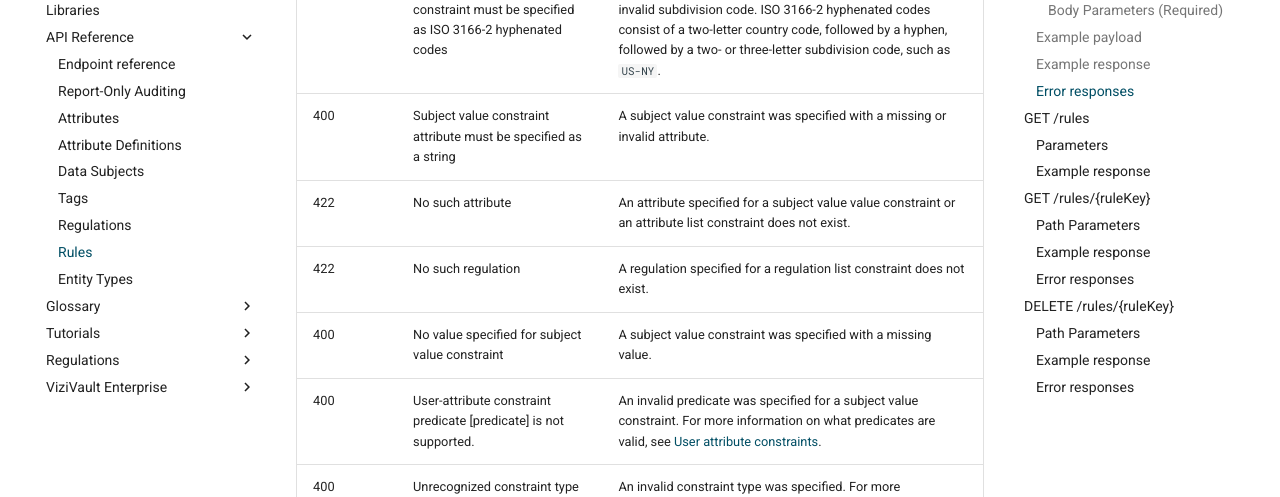
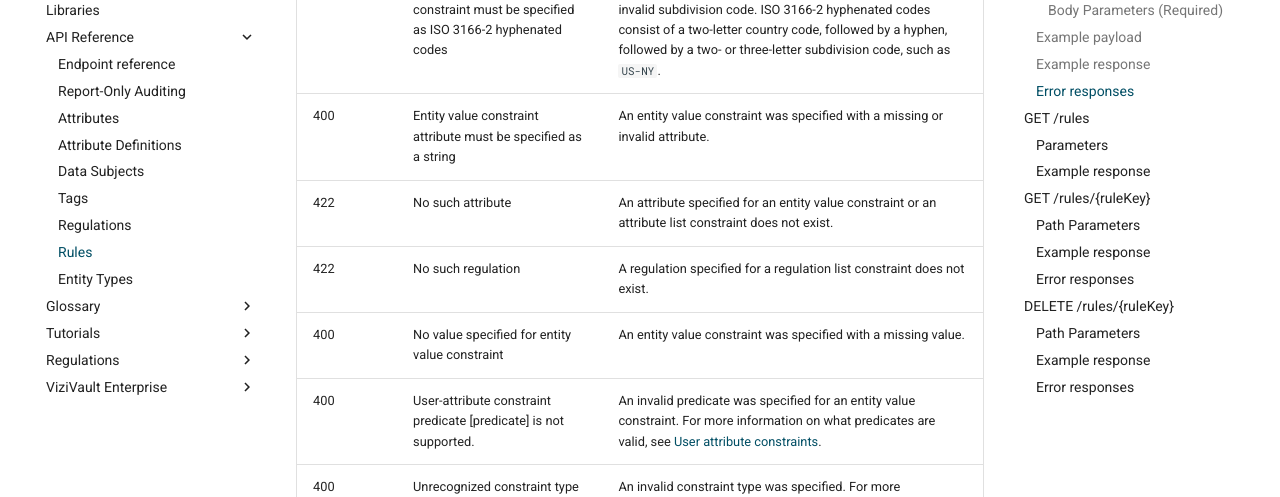
Before and after one commit to anontechnology/documentation, an MkDocs documentation site: the page built from docs/api/rules.md, in a window 1280 px wide and 900 px high, scrolled down 1902 px. Shown: the part 152-649 px from the top of the window. Built offline with MkDocs 1.6.1 and Material for MkDocs 9.7.7, drawn with Linux system fonts in a browser that asks for light colours.

```diff
--- a/docs/api/rules.md
+++ b/docs/api/rules.md
@@ -50,11 +50,11 @@
 |400        |Geolocation constraint \[country / subdivision\] list must be an array|A geolocation constraint was specified with a country list or subdivision list in an invalid format.|
 |400        |Countries for geolocation constraint must be specified as ISO 3166-1 two-letter codes|A geolocation constraint was specified that contains an invalid country code. ISO 3166-1 country codes consist of two letters, case-insensitive.|
 |400        |Subdivisions for geolocation constraint must be specified as ISO 3166-2 hyphenated codes|A geolocation constraint was specified that contains an invalid subdivision code. ISO 3166-2 hyphenated codes consist of a two-letter country code, followed by a hyphen, followed by a two- or three-letter subdivision code, such as `US-NY`.|
-|400        |Subject value constraint attribute must be specified as a string|A subject value constraint was specified with a missing or invalid attribute.|
-|422        |No such attribute|An attribute specified for a subject value value constraint or an attribute list constraint does not exist.|
+|400        |Entity value constraint attribute must be specified as a string|An entity value constraint was specified with a missing or invalid attribute.|
+|422        |No such attribute|An attribute specified for an entity value constraint or an attribute list constraint does not exist.|
 |422        |No such regulation|A regulation specified for a regulation list constraint does not exist.|
-|400        |No value specified for subject value constraint|A subject value constraint was specified with a missing value.|
-|400        |User-attribute constraint predicate \[predicate\] is not supported.|An invalid predicate was specified for a subject value constraint. For more information on what predicates are valid, see [User attribute constraints](/tutorials/rules#data-subject-value-constraints).|
+|400        |No value specified for entity value constraint|An entity value constraint was specified with a missing value.|
+|400        |User-attribute constraint predicate \[predicate\] is not supported.|An invalid predicate was specified for an entity value constraint. For more information on what predicates are valid, see [User attribute constraints](/tutorials/rules#entity-value-constraints).|
 |400        |Unrecognized constraint type|An invalid constraint type was specified. For more information on what constraint types are valid, see [Rules](/tutorials/rules)|
 |402        |Your current subscription does not support custom rules|Your current license tier has limited features, and custom rules are not included|
 
```
Also changed, not shown: docs/api/attributes.md (+3 -0 lines), docs/api/datapoints.md (+2 -0 lines).
